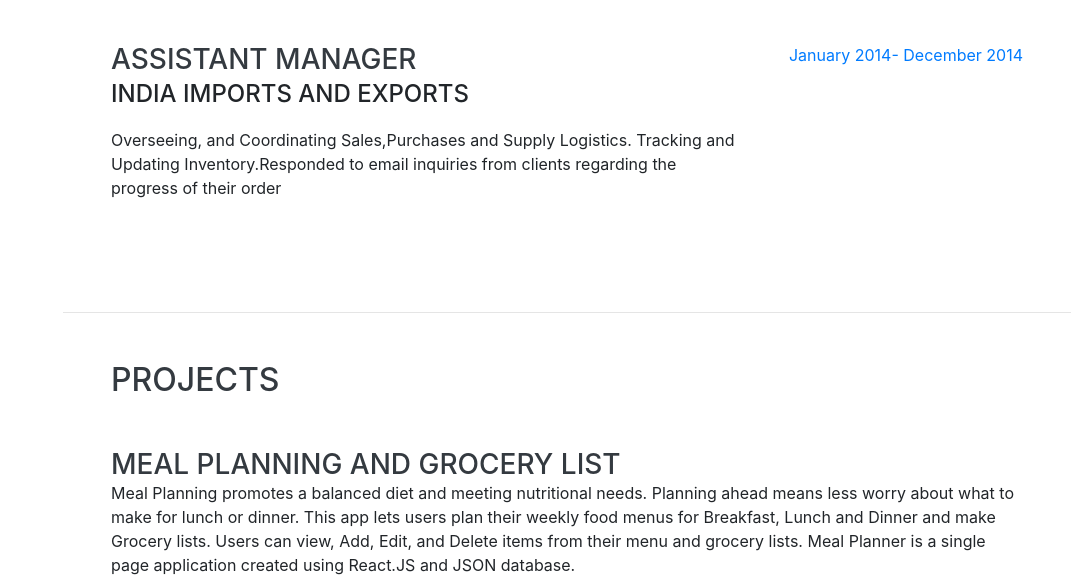
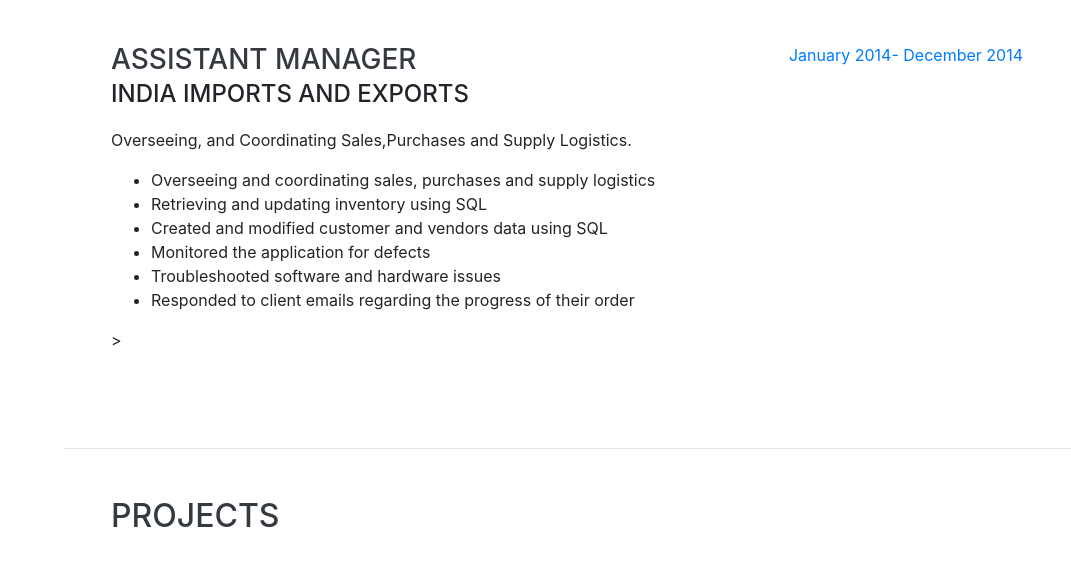
Before and after one commit to AnupamaGarg/Personal-Site, a website with bundled scripts: page index.html in a window 1280 px wide. Shown: the part 1760-2337 px from the top of the page, without its empty margins (209-1280 px from the left). Built offline with nearby package versions, Linux system fonts and the light colour scheme; a web font is replaced by a local one.

Commit message:
updating the list

```diff
--- a/index.html
+++ b/index.html
@@ -156,7 +156,26 @@
           <div class="resume-content">
             <h3 class="mb-0">Assistant Manager</h3>
             <div class="subheading mb-3">India Imports and Exports</div>
-            <p>Overseeing, and Coordinating Sales,Purchases and Supply Logistics. Tracking and Updating Inventory.Responded to email inquiries from clients regarding the progress of their order</p>
+            <p>Overseeing, and Coordinating Sales,Purchases and Supply Logistics. </p>
+            <ul>
+              <li>Overseeing and coordinating sales, purchases and supply logistics </li>
+              <li>Retrieving and updating inventory using SQL
+
+                </li>
+                <li>Created and modified customer and vendors data using SQL
+
+                  </li>
+                  <li>Monitored the application for defects
+
+                    </li>
+                    <li>Troubleshooted software and hardware issues
+
+                      </li>
+                      <li>Responded to client emails regarding the progress of their order
+
+                        </li>
+
+                            </ul>>
           </div>
           <div class="resume-date text-md-right">
             <span class="text-primary">January 2014- December 2014</span>
```
